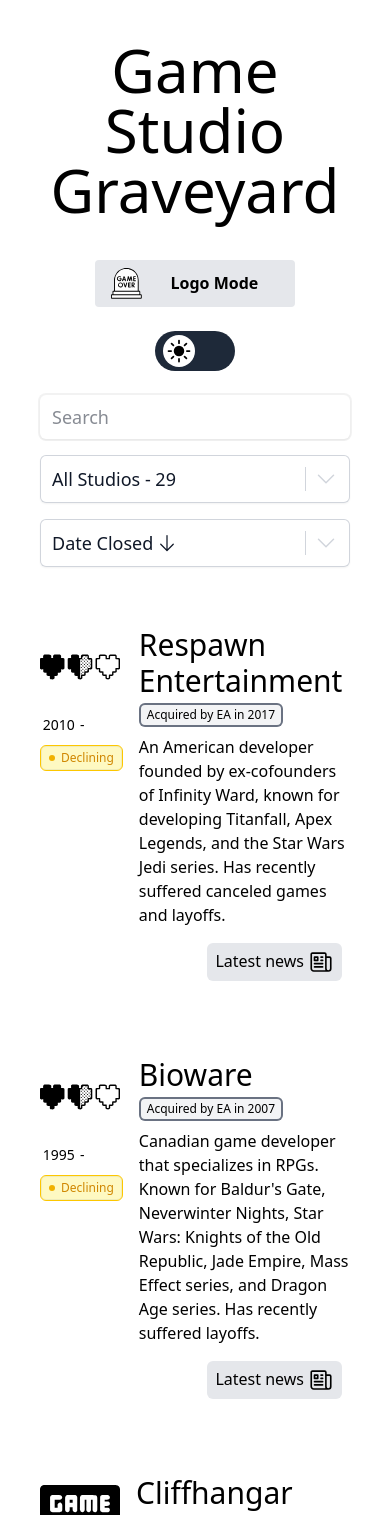
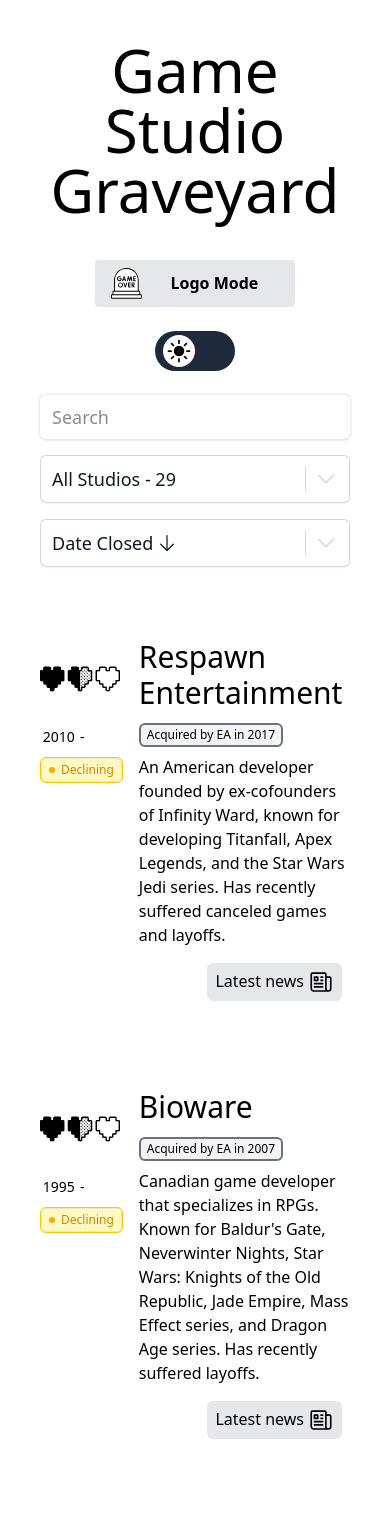
Before and after one commit to Somesingman/ea-graveyard, a React (Vite) app in the folder ea-graveyard/: page / in a window 390 px wide. Shown: the top 1515 px of the page. Built offline with nearby package versions, Linux system fonts and the light colour scheme.

Commit message:
Adjust spacing for the logo mode flip button on small screens. And try to debug why the logo mode flip button svg isn't rendering on mobile devices.

```diff
--- a/ea-graveyard/src/components/ListItem.tsx
+++ b/ea-graveyard/src/components/ListItem.tsx
@@ -58,8 +58,8 @@
           <div className={`${logoClass()} absolute flex justify-around left-0 right-0 top-0 bottom-0 px-7 pt-6 pb-4 mt-5 transition duration-750 ease-in-out`}>
               <img className="" src={studio.logo ? studio.logo : "https://placehold.co/200x220"} />
           </div>
-          <button onClick={() => showLogo()} className={`${logoMode ? '' : 'hidden'} [@media(hover:hover)]:hidden absolute min-w-[50px] min-h-[50px] right-0 z-3 flex items-center justify-center bg-gray-200 dark:bg-gray-700 rounded-full`}>
-            <ArrowPathIcon className={`${logoVisibility ? 'rotate-0' : 'rotate-180'} transition duration-500 dark:stroke-white max-w-[35px] z-4`} />
+          <button onClick={() => showLogo()} className={`${logoMode ? '' : 'hidden'} [@media(hover:hover)]:hidden absolute w-[50px] min-h-[50px] right-0 top-[-10px] sm:top-0 flex items-center justify-center bg-gray-200 dark:bg-gray-700 rounded-full z-3`}>
+            <ArrowPathIcon className={`${logoVisibility ? 'rotate-0' : 'rotate-180'} transition duration-500 dark:stroke-white w-[35px] z-4 rounded-full bg-red-800`} />
           </button>
         </>
       }
@@ -67,7 +67,7 @@
         onMouseEnter={() => onHover(false)}
         onMouseLeave={() => onHover(true)}
       >
-        <div>
+        <div className="mt-3">
           {getIcon(studio.status)}
           <div className="flex justify-around text-sm my-2 dark:text-white">
             <time dateTime={studio.dateFounded.toString()} title={`${studio.dateFounded.toString()}`}>
@@ -93,7 +93,7 @@
           </div>
         </div>
         <div className="flex flex-col items-start dark:text-white">
-            <h2 className="text-3xl mb-1">
+            <h2 className="text-3xl my-3">
               {studio.name}
             </h2>
             {studio.acquiredBy && (
```
